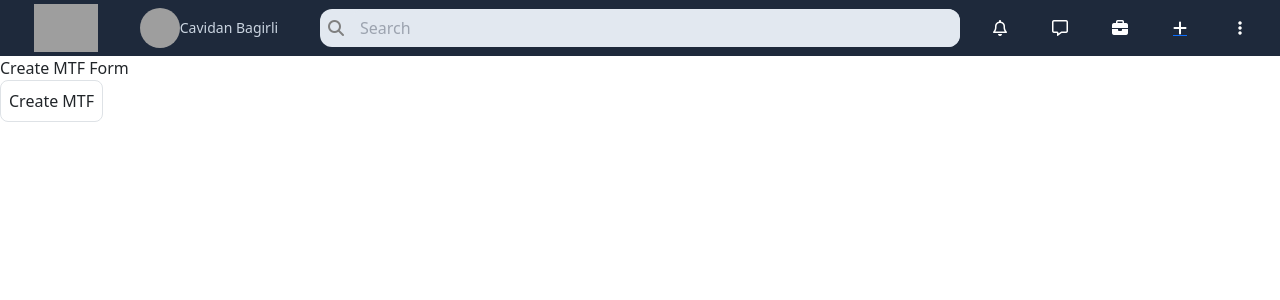
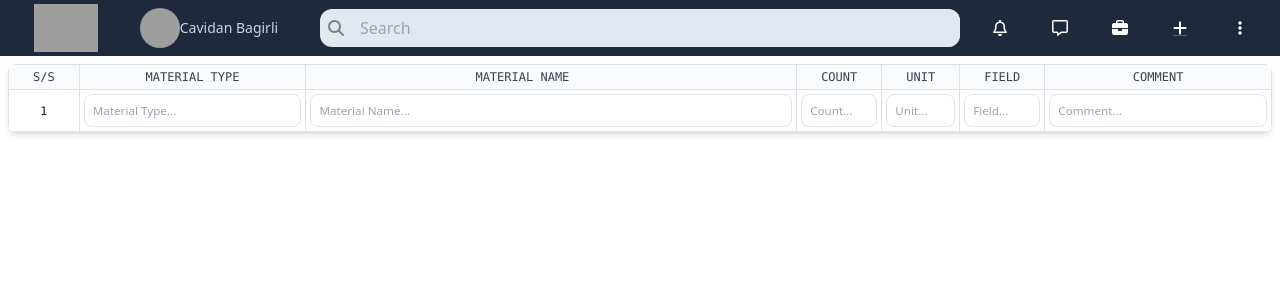
Before and after one commit to cavidanbagiri/UstaySCClient, a Vue app: page /order/createmtf in a window 1280 px wide. Shown: the top 300 px of the page. Built offline with nearby package versions, Linux system fonts and the light colour scheme; grey boxes are pictures that could not be loaded.

Commit message:
Create MTF COmp Table Design

```diff
--- /dev/null
+++ b/src/components/MTF_Table_Comp.vue
@@ -0,0 +1,78 @@
+
+<template>
+    <div class="relative overflow-x-auto shadow-md sm:rounded-lg">
+        <table class="w-full text-sm text-left text-gray-500 dark:text-gray-400">
+            <!-- Table Header -->
+            <thead class="text-xs text-gray-700 uppercase bg-gray-50 dark:bg-gray-700 dark:text-gray-400">
+                <tr>
+
+                    <th scope="col" class="px-6 py-1 font-mono font-medium text-center border">
+                        S/S
+                    </th>
+                    <th scope="col" class="px-6 py-1 font-mono font-medium text-center border">
+                        <div class="w-18">
+                            Material Type
+                        </div>
+                    </th>
+                    <th scope="col" class="px-6 py-1 font-mono font-medium text-center border">
+                        <div class="w-96">
+                            Material Name
+                        </div>
+                    </th>
+                    <th scope="col" class="px-6 py-1 font-mono font-medium text-center border w-4">
+                        Count
+                    </th>
+                    <th scope="col" class="px-6 py-1 font-mono font-medium text-center border w-4">
+                        Unit
+                    </th>
+                    <th scope="col" class="px-6 py-1 font-mono font-medium text-center border w-8">
+                        Field
+                    </th>
+                    <th scope="col" class="px-6 py-1 font-mono font-medium text-center border">
+                        Comment
+                    </th>
+
+                </tr>
+            </thead>
+
+            <!-- Table Body -->
+            <tbody>
+
+                <tr class="bg-white border-b dark:bg-gray-800 dark:border-gray-700 hover:bg-gray-50 dark:hover:bg-gray-600">
+
+                    <th scope="row" class="w-8 p-1 font-mono font-thin border text-gray-900 whitespace-nowrap dark:text-white text-center" style="font-size: smaller;">
+                        <span>1</span>
+                    </th>
+                    <th scope="row" class="p-1 font-mono font-thin border text-gray-900 whitespace-nowrap dark:text-white" style="font-size: smaller;">
+                        <input class="border outline-none font-sans rounded-lg w-full h-full p-2" type="text" placeholder="Material Type...">
+                    </th>
+                    <td class="p-1 font-mono font-thin border text-gray-900 whitespace-nowrap dark:text-white" style="font-size: smaller;">
+                        <input class="border outline-none font-sans rounded-lg w-full h-full p-2" type="text" placeholder="Material Name...">
+                    </td>
+                    <td class="p-1 border" style="font-size: smaller;">
+                        <input class="border outline-none font-sans rounded-lg w-full h-full p-2" type="text" placeholder="Count...">
+                    </td>
+                    <td class="p-1 border" style="font-size: smaller;">
+                        <input class="border outline-none font-sans rounded-lg w-full h-full p-2 " type="text" placeholder="Unit...">
+                    </td>
+                    <td class="p-1 border" style="font-size: smaller;">
+                        <input class="border outline-none font-sans rounded-lg w-full h-full p-2" type="text" placeholder="Field...">
+                    </td>
+                    <td class="p-1 border" style="font-size: smaller;">
+                        <input class="border outline-none font-sans rounded-lg w-full h-full p-2" type="text" placeholder="Comment...">
+                    </td>
+
+                </tr>
+
+            </tbody>
+        </table>
+    </div>
+</template>
+
+<script setup>
+
+</script>
+
+<style lang="">
+
+</style>
--- a/src/components/STF_Table_Comp.vue
+++ b/src/components/STF_Table_Comp.vue
@@ -3,6 +3,7 @@
 
         <!-- Table -->
         <table class="text-xs text-left text-gray-800 dark:text-gray-400">
+            <!-- Table Header -->
             <thead class="text-xs text-gray-800 uppercase bg-gray-200 dark:bg-gray-700 dark:text-gray-400 border ">
                 <tr>
                     <th scope="col-4" class="py-2 px-4">
@@ -121,7 +122,7 @@
 
                 </tr>
             </thead>
-
+            <!-- Table Border -->
             <tbody>
                 <tr v-for="i in 10"
                     class="bg-white border-b dark:bg-gray-800 dark:border-gray-700 hover:bg-gray-50 dark:hover:bg-gray-600">
--- a/src/views/MTFPage.vue
+++ b/src/views/MTFPage.vue
@@ -1,16 +1,16 @@
 
 <template>
-    <div class="">
-        Create MTF Form
-        <br>
-        <button class="border p-2 rounded-lg" @click="createMTF">
-            Create MTF
-        </button>
+    <div class=" flex flex-col p-2">
+
+
+        <MTF_Table_Comp/>
 
     </div>
 </template>
 
 <script setup>
+
+    import MTF_Table_Comp from '../components/MTF_Table_Comp.vue';
 
     import OrderStore from '../store/order_store.js';
     const store = OrderStore();
```
Also changed, not shown: src/layouts/Navbar.vue (line endings or trailing spaces).
